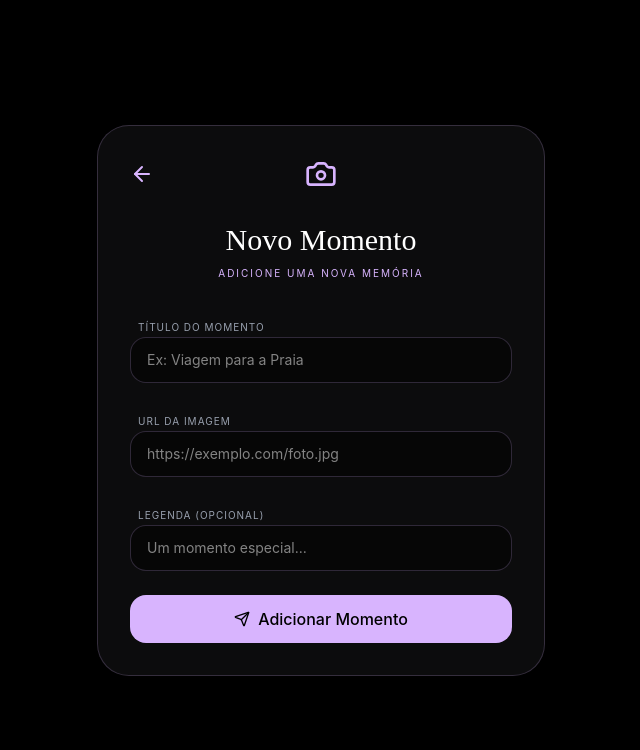
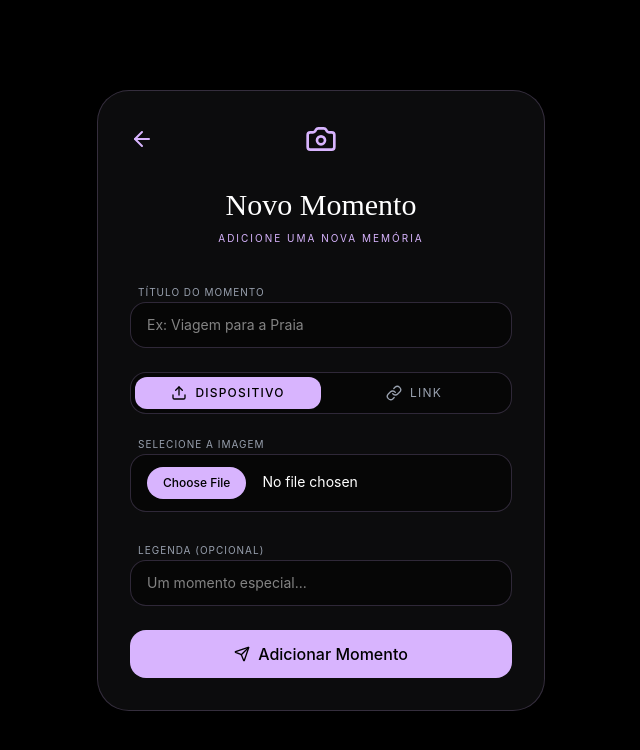
Before and after one commit to cmdtavaiolpod/teamosarah, a React (Vite) app: page /adicionar in a window 1280 px wide. Shown: the top 750 px of the page, without its empty margins (319-959 px from the left). Built offline with nearby package versions, Linux system fonts and the light colour scheme; no server answers.

Commit message:
feat(AddMoment): Allow uploading media via file or URL
Enables users to add a moment by either uploading a file (image/video) or providing a direct URL to the media. Includes a preview functionality based on the selected upload type.

```diff
--- a/src/components/AddMoment.tsx
+++ b/src/components/AddMoment.tsx
@@ -1,16 +1,31 @@
-import React, { useState } from 'react';
+import React, { useState, useEffect } from 'react';
 import { supabase } from '../lib/supabase';
 import { motion } from 'motion/react';
-import { Camera, ArrowLeft, Send } from 'lucide-react';
+import { Camera, ArrowLeft, Send, Upload, Link as LinkIcon, Image as ImageIcon } from 'lucide-react';
 import { useNavigate } from 'react-router-dom';
 
 export const AddMoment: React.FC = () => {
+  const [uploadType, setUploadType] = useState<'file' | 'link'>('file');
+  const [file, setFile] = useState<File | null>(null);
   const [url, setUrl] = useState('');
+  const [preview, setPreview] = useState<string | null>(null);
   const [title, setTitle] = useState('');
   const [caption, setCaption] = useState('');
   const [loading, setLoading] = useState(false);
   const [message, setMessage] = useState('');
   const navigate = useNavigate();
+
+  useEffect(() => {
+    if (uploadType === 'file' && file) {
+      const objectUrl = URL.createObjectURL(file);
+      setPreview(objectUrl);
+      return () => URL.revokeObjectURL(objectUrl);
+    } else if (uploadType === 'link' && url) {
+      setPreview(url);
+    } else {
+      setPreview(null);
+    }
+  }, [file, url, uploadType]);
 
   const handleSubmit = async (e: React.FormEvent) => {
     e.preventDefault();
@@ -24,10 +39,36 @@ export const AddMoment: React.FC = () => {
     }
 
     try {
+      let finalUrl = url;
+
+      if (uploadType === 'file' && file) {
+        const fileExt = file.name.split('.').pop();
+        const fileName = `${Math.random().toString(36).substring(2, 15)}.${fileExt}`;
+        const filePath = `${fileName}`;
+
+        const { error: uploadError } = await supabase.storage
+          .from('moments')
+          .upload(filePath, file);
+
+        if (uploadError) {
+          throw new Error('Erro ao fazer upload da imagem. Certifique-se de ter criado um bucket público chamado "moments" no Supabase Storage.');
+        }
+
+        const { data: { publicUrl } } = supabase.storage
+          .from('moments')
+          .getPublicUrl(filePath);
+
+        finalUrl = publicUrl;
+      } else if (uploadType === 'link' && !url) {
+        throw new Error('Por favor, insira a URL da imagem.');
+      } else if (uploadType === 'file' && !file) {
+        throw new Error('Por favor, selecione uma imagem.');
+      }
+
       const { error } = await supabase
         .from('moments')
         .insert([{
-          url,
+          url: finalUrl,
           title,
           caption,
           type: 'image',
@@ -38,6 +79,8 @@ export const AddMoment: React.FC = () => {
 
       setMessage('Momento adicionado com sucesso! ✨');
       setUrl('');
+      setFile(null);
+      setTitle('');
       setCaption('');
     } catch (err: any) {
       setMessage(`Erro: ${err.message}`);
@@ -79,16 +122,73 @@ export const AddMoment: React.FC = () => {
             />
           </div>
 
+          <div className="space-y-4">
+            <div className="flex bg-black/50 p-1 rounded-2xl border border-brand-gold/20">
+              <button
+                type="button"
+                onClick={() => setUploadType('file')}
+                className={`flex-1 flex items-center justify-center gap-2 py-2 rounded-xl text-xs uppercase tracking-widest transition-colors ${
+                  uploadType === 'file' ? 'bg-brand-gold text-black font-medium' : 'text-gray-400 hover:text-white'
+                }`}
+              >
+                <Upload className="w-4 h-4" />
+                Dispositivo
+              </button>
+              <button
+                type="button"
+                onClick={() => setUploadType('link')}
+                className={`flex-1 flex items-center justify-center gap-2 py-2 rounded-xl text-xs uppercase tracking-widest transition-colors ${
+                  uploadType === 'link' ? 'bg-brand-gold text-black font-medium' : 'text-gray-400 hover:text-white'
+                }`}
+              >
+                <LinkIcon className="w-4 h-4" />
+                Link
+              </button>
+            </div>
+
+            {uploadType === 'file' ? (
+              <div className="space-y-2">
+                <label className="text-[10px] uppercase tracking-widest text-gray-400 ml-2">Selecione a Imagem</label>
+                <input
+                  type="file"
+                  accept="image/*"
+                  onChange={(e) => setFile(e.target.files?.[0] || null)}
+                  className="w-full bg-black/50 border border-brand-gold/20 rounded-2xl px-4 py-3 text-sm focus:outline-none focus:border-brand-gold transition-colors file:mr-4 file:py-2 file:px-4 file:rounded-full file:border-0 file:text-xs file:font-medium file:bg-brand-gold file:text-black hover:file:bg-white file:transition-colors"
+                />
+              </div>
+            ) : (
               <div className="space-y-2">
                 <label className="text-[10px] uppercase tracking-widest text-gray-400 ml-2">URL da Imagem</label>
                 <input
                   type="url"
-              required
                   value={url}
                   onChange={(e) => setUrl(e.target.value)}
                   placeholder="https://exemplo.com/foto.jpg"
                   className="w-full bg-black/50 border border-brand-gold/20 rounded-2xl px-4 py-3 text-sm focus:outline-none focus:border-brand-gold transition-colors"
                 />
+              </div>
+            )}
+
+            {/* Image Preview */}
+            {preview && (
+              <motion.div
+                initial={{ opacity: 0, height: 0 }}
+                animate={{ opacity: 1, height: 'auto' }}
+                className="relative h-48 w-full rounded-2xl overflow-hidden border border-brand-gold/20 bg-black/50 flex items-center justify-center mt-4"
+              >
+                <img
+                  src={preview}
+                  alt="Preview"
+                  className="max-w-full max-h-full object-contain"
+                  onError={() => {
+                    if (uploadType === 'link') {
+                      setPreview(null);
+                      setMessage('Erro: A URL da imagem parece ser inválida.');
+                    }
+                  }}
+                />
+              </motion.div>
+            )}
           </div>
 
           <div className="space-y-2">
```
Lines whose indentation alone changed are shown as unchanged.
